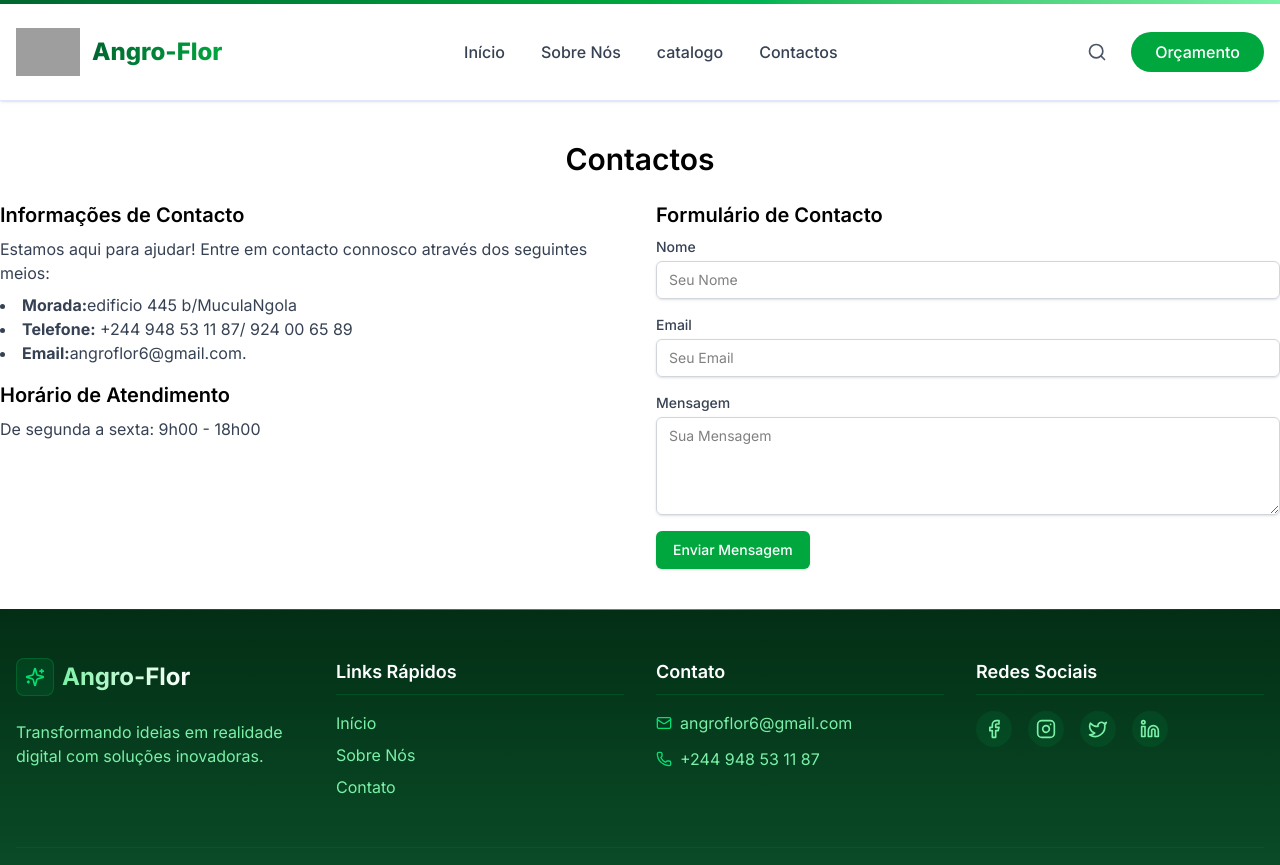
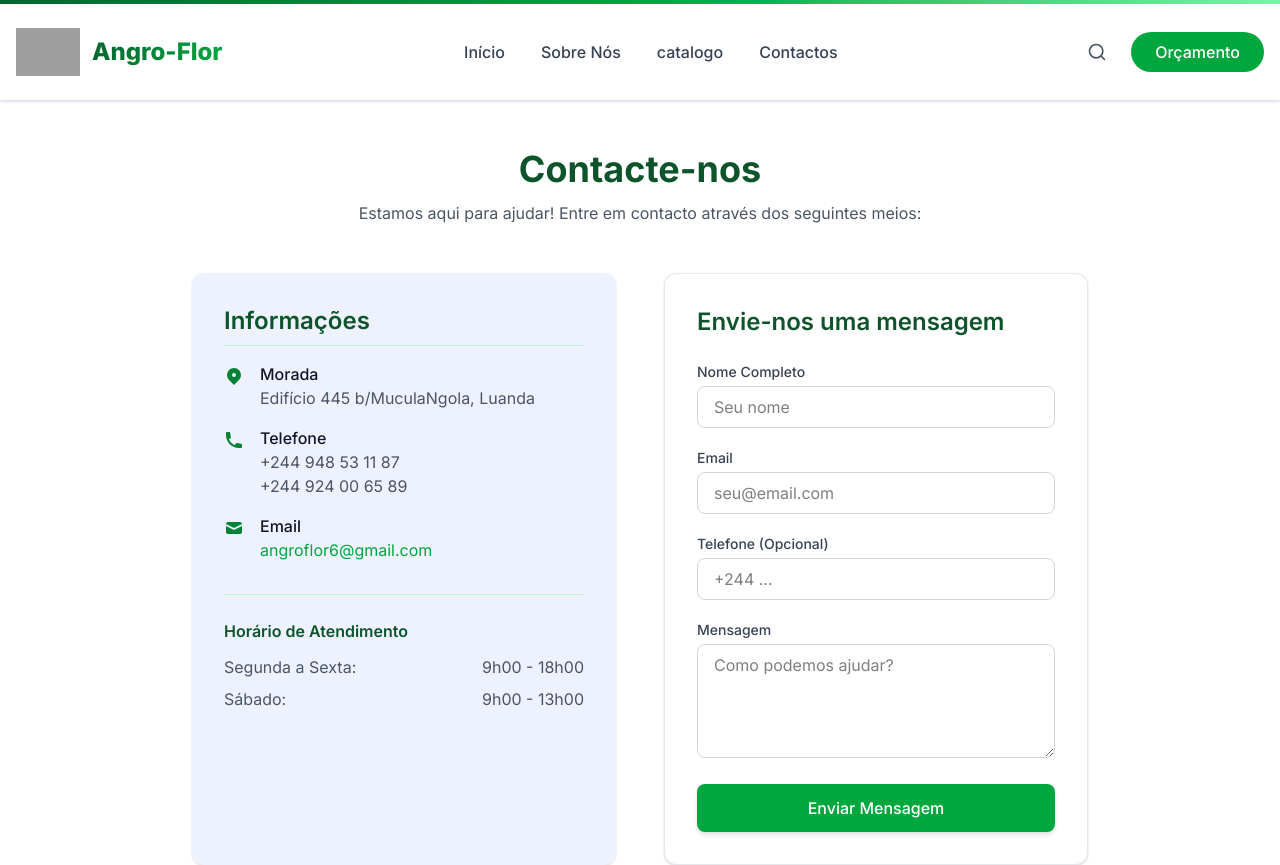
Before and after one commit to Antuneschacuma/e_comerce, a Next.js app: page /contactos in a window 1280 px wide. Shown: the top 865 px of the page. Built offline with nearby package versions, Linux system fonts and the light colour scheme; grey boxes are pictures that could not be loaded.

Commit message:
fix: fix layout and styles

```diff
--- a/src/app/catalogo/page.tsx
+++ b/src/app/catalogo/page.tsx
@@ -4,17 +4,23 @@ import { products } from '@/data/product';
 
 const CatalogoPage: React.FC = () => {
   return (
-    <div className="container mx-auto px-4 sm:px-6 lg:px-8 py-8">
-  <div className="grid grid-cols-1 sm:grid-cols-2 lg:grid-cols-3 gap-6 md:gap-8">
-    {products.map((product) => (
-      <ProductCard
-        key={product.id}
-        {...product}
-        className="mx-1 sm:mx-0" // Adiciona margem horizontal apenas em mobile
-      />
-    ))}
-  </div>
-</div>
+    <div className="w-full px-4 sm:px-6 py-8 sm:py-10">
+      <div className="max-w-7xl mx-auto">
+        {/* Título com margem ajustada */}
+        <h2 className="text-2xl sm:text-3xl font-semibold text-center mb-8 sm:mb-10 text-green-900">
+          Nosso Catálogo de Serviços
+        </h2>
+
+        {/* Grid com padding interno e margens laterais */}
+        <div className="grid grid-cols-1 sm:grid-cols-2 lg:grid-cols-3 xl:grid-cols-4 gap-4 sm:gap-6 px-2 sm:px-0">
+          {products.map((product) => (
+            <div key={product.id} className="px-1 sm:px-2 py-1 sm:py-2"> {/* Container adicional para cada card */}
+              <ProductCard {...product} className="w-full h-full" />
+            </div>
+          ))}
+        </div>
+      </div>
+    </div>
   );
 };
 
--- a/src/app/contactos/page.tsx
+++ b/src/app/contactos/page.tsx
@@ -2,58 +2,144 @@ import React from 'react';
 
 const ContactosPage: React.FC = () => {
   return (
-    <div className="container mx-auto py-10">
-      <h1 className="text-3xl font-semibold text-center mb-6">Contactos</h1>
-      <div className="grid grid-cols-1 md:grid-cols-2 gap-8">
-        <div>
-          <h2 className="text-xl font-semibold mb-2">Informações de Contacto</h2>
-          <p className="text-gray-700 mb-2">
-            Estamos aqui para ajudar! Entre em contacto connosco através dos seguintes meios:
-          </p>
-          <ul className="list-disc list-inside text-gray-700 mb-4">
-            <li><strong>Morada:</strong>edificio 445 b/MuculaNgola</li>
-            <li><strong>Telefone:</strong> +244 948 53 11 87/ 924 00 65 89</li>
-            <li><strong>Email:</strong>angroflor6@gmail.com.</li>
-            {/* Adicione outras formas de contacto */}
-          </ul>
-          <h2 className="text-xl font-semibold mb-2">Horário de Atendimento</h2>
-          <p className="text-gray-700">
-            De segunda a sexta: 9h00 - 18h00
+    <div className="w-full px-4 sm:px-6 py-8 sm:py-12 bg-white">
+      <div className="max-w-4xl mx-auto">
+        {/* Cabeçalho */}
+        <div className="text-center mb-8 sm:mb-12">
+          <h1 className="text-2xl sm:text-3xl md:text-4xl font-bold text-green-900 mb-3">
+            Contacte-nos
+          </h1>
+          <p className="text-gray-600 max-w-2xl mx-auto">
+            Estamos aqui para ajudar! Entre em contacto através dos seguintes meios:
           </p>
         </div>
+
+        {/* Conteúdo principal */}
+        <div className="grid grid-cols-1 lg:grid-cols-2 gap-8 md:gap-12">
+          {/* Informações de contacto */}
+          <div className="bg-indigo-50 p-6 sm:p-8 rounded-xl shadow-sm">
+            <h2 className="text-xl sm:text-2xl font-semibold text-green-900 mb-4 pb-2 border-b border-green-200">
+              Informações
+            </h2>
+
+            <div className="space-y-4">
+              <div className="flex items-start">
+                <div className="mt-1 mr-4 text-green-700">
+                  <svg xmlns="http://www.w3.org/2000/svg" className="h-5 w-5" viewBox="0 0 20 20" fill="currentColor">
+                    <path fillRule="evenodd" d="M5.05 4.05a7 7 0 119.9 9.9L10 18.9l-4.95-4.95a7 7 0 010-9.9zM10 11a2 2 0 100-4 2 2 0 000 4z" clipRule="evenodd" />
+                  </svg>
+                </div>
                 <div>
-          <h2 className="text-xl font-semibold mb-2">Formulário de Contacto</h2>
-          <form className="space-y-4">
+                  <h3 className="font-medium text-gray-900">Morada</h3>
+                  <p className="text-gray-600">Edifício 445 b/MuculaNgola, Luanda</p>
+                </div>
+              </div>
+
+              <div className="flex items-start">
+                <div className="mt-1 mr-4 text-green-700">
+                  <svg xmlns="http://www.w3.org/2000/svg" className="h-5 w-5" viewBox="0 0 20 20" fill="currentColor">
+                    <path d="M2 3a1 1 0 011-1h2.153a1 1 0 01.986.836l.74 4.435a1 1 0 01-.54 1.06l-1.548.773a11.037 11.037 0 006.105 6.105l.774-1.548a1 1 0 011.059-.54l4.435.74a1 1 0 01.836.986V17a1 1 0 01-1 1h-2C7.82 18 2 12.18 2 5V3z" />
+                  </svg>
+                </div>
                 <div>
-              <label htmlFor="nome" className="block text-sm font-medium text-gray-700">Nome</label>
+                  <h3 className="font-medium text-gray-900">Telefone</h3>
+                  <p className="text-gray-600">+244 948 53 11 87</p>
+                  <p className="text-gray-600">+244 924 00 65 89</p>
+                </div>
+              </div>
+
+              <div className="flex items-start">
+                <div className="mt-1 mr-4 text-green-700">
+                  <svg xmlns="http://www.w3.org/2000/svg" className="h-5 w-5" viewBox="0 0 20 20" fill="currentColor">
+                    <path d="M2.003 5.884L10 9.882l7.997-3.998A2 2 0 0016 4H4a2 2 0 00-1.997 1.884z" />
+                    <path d="M18 8.118l-8 4-8-4V14a2 2 0 002 2h12a2 2 0 002-2V8.118z" />
+                  </svg>
+                </div>
+                <div>
+                  <h3 className="font-medium text-gray-900">Email</h3>
+                  <a href="mailto:angroflor6@gmail.com" className="text-green-600 hover:text-green-800">
+                    angroflor6@gmail.com
+                  </a>
+                </div>
+              </div>
+            </div>
+
+            <div className="mt-8 pt-6 border-t border-green-200">
+              <h3 className="font-semibold text-green-900 mb-3">Horário de Atendimento</h3>
+              <ul className="space-y-2 text-gray-600">
+                <li className="flex justify-between">
+                  <span>Segunda a Sexta:</span>
+                  <span>9h00 - 18h00</span>
+                </li>
+                <li className="flex justify-between">
+                  <span>Sábado:</span>
+                  <span>9h00 - 13h00</span>
+                </li>
+              </ul>
+            </div>
+          </div>
+
+          {/* Formulário */}
+          <div className="bg-white p-6 sm:p-8 rounded-xl border border-gray-200 shadow-sm">
+            <h2 className="text-xl sm:text-2xl font-semibold text-green-900 mb-6">
+              Envie-nos uma mensagem
+            </h2>
+
+            <form className="space-y-5">
+              <div>
+                <label htmlFor="nome" className="block text-sm font-medium text-gray-700 mb-1">
+                  Nome Completo
+                </label>
                 <input
                   type="text"
                   id="nome"
-                className="mt-1 block w-full border border-gray-300 rounded-md shadow-sm py-2 px-3 focus:outline-none focus:ring-green-500 focus:border-green-500 sm:text-sm"
-                placeholder="Seu Nome"
+                  className="w-full px-4 py-2 border border-gray-300 rounded-lg focus:ring-2 focus:ring-green-500 focus:border-green-500 transition"
+                  placeholder="Seu nome"
+                  required
                 />
               </div>
+
               <div>
-              <label htmlFor="email" className="block text-sm font-medium text-gray-700">Email</label>
+                <label htmlFor="email" className="block text-sm font-medium text-gray-700 mb-1">
+                  Email
+                </label>
                 <input
                   type="email"
                   id="email"
-                className="mt-1 block w-full border border-gray-300 rounded-md shadow-sm py-2 px-3 focus:outline-none focus:ring-green-500 focus:border-green-500 sm:text-sm"
-                placeholder="Seu Email"
+                  className="w-full px-4 py-2 border border-gray-300 rounded-lg focus:ring-2 focus:ring-green-500 focus:border-green-500 transition"
+                  placeholder="seu@email.com"
+                  required
                 />
               </div>
+
               <div>
-              <label htmlFor="mensagem" className="block text-sm font-medium text-gray-700">Mensagem</label>
+                <label htmlFor="telefone" className="block text-sm font-medium text-gray-700 mb-1">
+                  Telefone (Opcional)
+                </label>
+                <input
+                  type="tel"
+                  id="telefone"
+                  className="w-full px-4 py-2 border border-gray-300 rounded-lg focus:ring-2 focus:ring-green-500 focus:border-green-500 transition"
+                  placeholder="+244 ..."
+                />
+              </div>
+
+              <div>
+                <label htmlFor="mensagem" className="block text-sm font-medium text-gray-700 mb-1">
+                  Mensagem
+                </label>
                 <textarea
                   id="mensagem"
                   rows={4}
-                className="mt-1 block w-full border border-gray-300 rounded-md shadow-sm py-2 px-3 focus:outline-none focus:ring-green-500 focus:border-green-500 sm:text-sm"
-                placeholder="Sua Mensagem"
+                  className="w-full px-4 py-2 border border-gray-300 rounded-lg focus:ring-2 focus:ring-green-500 focus:border-green-500 transition"
+                  placeholder="Como podemos ajudar?"
+                  required
                 ></textarea>
               </div>
+
               <button
                 type="submit"
-              className="inline-flex items-center px-4 py-2 border border-transparent text-sm font-medium rounded-md shadow-sm text-white bg-green-600 hover:bg-green-700 focus:outline-none focus:ring-2 focus:ring-offset-2 focus:ring-green-500"
+                className="w-full bg-green-600 hover:bg-green-700 text-white font-medium py-3 px-4 rounded-lg shadow-md transition duration-300"
               >
                 Enviar Mensagem
               </button>
@@ -61,6 +147,7 @@ const ContactosPage: React.FC = () => {
           </div>
         </div>
       </div>
+    </div>
   );
 };
 
--- a/src/app/globals.css
+++ b/src/app/globals.css
@@ -21,13 +21,3 @@
 .delay-200 {
   animation-delay: 0.2s;
 }
-
-/* Garante que imagens dentro de cards não ultrapassem limites */
-.card-image-container {
-  @apply overflow-hidden;
-}
-
-/* Suaviza o redimensionamento de imagens */
-img {
-  @apply transition-all duration-300;
-}
```
Also changed, not shown: src/app/sobre/page.tsx (+39 -31 lines), src/components/layouts/ProductCard.tsx (+18 -23 lines). Lines whose indentation alone changed are shown as unchanged.
